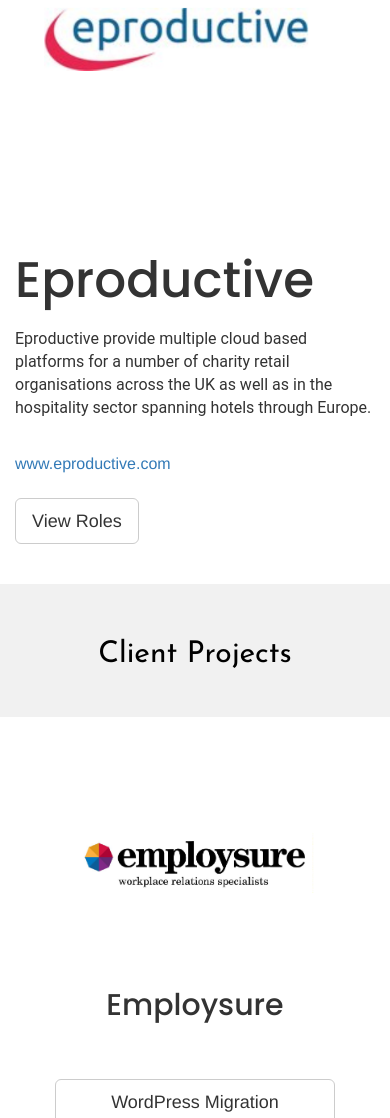
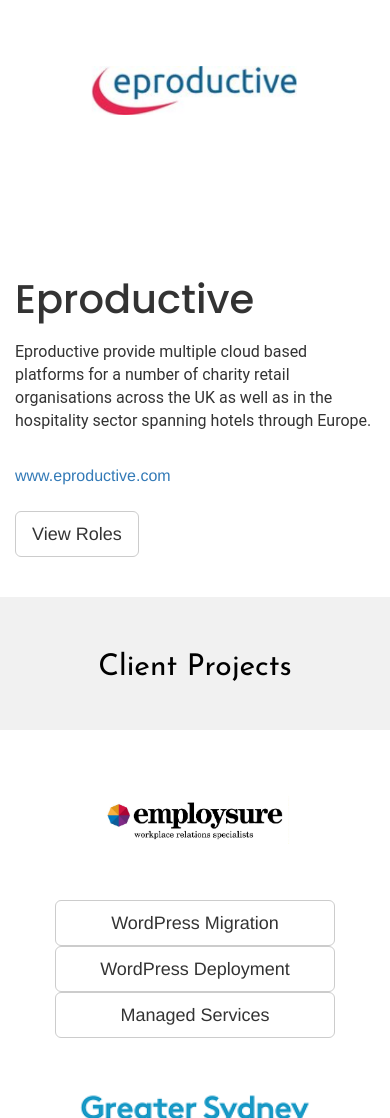
Before and after one commit to jamesderrick/jamesderrick.github.io, a plain HTML site: page cv.html in a window 390 px wide. Shown: the part 882-2000 px from the top of the page. Drawn offline with nearby package versions, Linux system fonts and the light colour scheme; a web font is replaced by a local one.

Commit message:
layout changes + mobile fix

```diff
--- a/css/cv.css
+++ b/css/cv.css
@@ -25,15 +25,19 @@
 
 #employer1 h1,
 #employer2 h1 {
-    font-size: 50px;
+    font-size: 40px;
     margin-bottom: 20px;
 }
 
 #employer1 img,
 #employer2 img {
-    width:90%;
-    /* margin-left: 60px; */
-    max-height: 400px;
+	width: 70%;
+}
+
+#employer1 .employer-left,
+#employer2 .employer-left {
+	margin-top: 90px;
+	text-align: center;
 }
 
 #employer1 .employer-right,
@@ -216,18 +220,17 @@
 }
 
 #project .container .row {
-    height: 600px;
-    padding: 20px;
+	padding: 20px;
+	text-align: center;
 }
 
-#project .container .row div {
-    height: 100%;
+/* #project .container .row div {
     text-align: center;
-}
+} */
 
-#project .container .row div h2 {
-    margin-bottom: 30px;
-    height: 60px;
+#project .container .row div img {
+	height: 100px;
+	margin-bottom: 30px;
 }
 
 #project .container .row div div {
@@ -237,7 +240,6 @@
 
 #project img {
     width: 90%;
-    height: 40%;
     object-fit: contain;
 }
 
--- a/cv.html
+++ b/cv.html
@@ -2,6 +2,7 @@
 <html>
   <head>
     <meta charset="utf-8">
+    <meta name="viewport" content="width=device-width, initial-scale=1.0">
     <title>Tiny Jim</title>
     <link href="https://fonts.googleapis.com/css?family=Poppins:300,400,500,600,700%7CRobot%7CJosefin+Sans:100,200,300,400,500" rel="stylesheet" type="text/css">
     <link rel="stylesheet" href="https://maxcdn.bootstrapcdn.com/bootstrap/3.3.7/css/bootstrap.min.css">
@@ -41,12 +42,12 @@
     <section id="employer1">
       <div class="container">
         <div class="row">
-          <div class="col-md-6 col-sm-6">
+          <div class="col-md-4 col-sm-6">
             <div class="employer-left">
               <img src="img/logos/servian2.png"/>
             </div>
           </div>
-          <div class="col-md-6 col-sm-6">
+          <div class="col-md-8 col-sm-6">
             <div class="employer-right">
               <h1>Servian Pty. Ltd.</h1>
               <p>Servian are a data consultancy company predominantly based in Australia. At the cutting edge of cloud computing they are also AWS and Google Cloud partners in the Asia Pacific region.</p>
@@ -65,12 +66,12 @@
     <section id="employer2">
       <div class="container">
         <div class="row">
-            <div class="col-md-6 col-sm-6">
+          <div class="col-md-4 col-sm-6">
               <div class="employer-left">
                   <img src="img/logos/eproductive2.png"/>
               </div>
           </div>
-            <div class="col-md-6 col-sm-6">
+          <div class="col-md-8 col-sm-6">
             <div class="employer-right">
               <h1>Eproductive</h1>
               <p>Eproductive provide multiple cloud based platforms for a number of charity retail organisations across the UK as well as in the hospitality sector spanning hotels through Europe.</p>
@@ -170,7 +171,6 @@
           <div class="col-md-4 col-sm-6">
             <div>
               <img src="img/logos/employsure.png"/>
-                        <h2>Employsure</h2>
               <a class="btn btn-default btn-lg showcase-btn md-trigger" data-modal="modal-employsure-1">WordPress Migration</a>
               <a class="btn btn-default btn-lg showcase-btn md-trigger" data-modal="modal-employsure-2">WordPress Deployment</a>
               <a class="btn btn-default btn-lg showcase-btn md-trigger" data-modal="modal-employsure-3">Managed Services</a>
@@ -179,7 +179,6 @@
           <div class="col-md-4 col-sm-6">
             <div>
               <img src="img/logos/gsc.png"/>
-                        <h2>Greater Sydney Commission (GSC)</h2>
               <a class="btn btn-default btn-lg showcase-btn md-trigger" data-modal="modal-gsc-1">Custom Drupal Module</a>
               <a class="btn btn-default btn-lg showcase-btn md-trigger" data-modal="modal-gsc-2">Website Redesign</a>
               <a class="btn btn-default btn-lg showcase-btn md-trigger" data-modal="modal-gsc-3">Managed Services</a>
@@ -188,7 +187,6 @@
           <div class="col-md-4 col-sm-6">
             <div>
               <img src="img/logos/class2.jpg"/>
-                        <h2>Class Ltd.</h2>
               <a class="btn btn-default btn-lg showcase-btn md-trigger" data-modal="modal-class-1">Training Website Migration</a>
               <a class="btn btn-default btn-lg showcase-btn md-trigger" data-modal="modal-class-2">WordPress Migration</a>
               <a class="btn btn-default btn-lg showcase-btn md-trigger" data-modal="modal-class-3">Custom Web Application</a>
@@ -198,7 +196,6 @@
           <div class="col-md-4 col-sm-6">
             <div>
               <img src="img/logos/servian2.png"/>
-                        <h2>Servian</h2>
               <a class="btn btn-default btn-lg showcase-btn md-trigger" data-modal="modal-servian-1">Service Now Implementation</a>
               <a class="btn btn-default btn-lg showcase-btn md-trigger" data-modal="modal-servian-2">Managed Services</a>
             </div>
@@ -270,6 +267,7 @@
       </div>
     </div>
 
+    <hr>
     <section id="info1">
       <div class="container">
         <div class="row">
```
Lines whose indentation alone changed are shown as unchanged.
